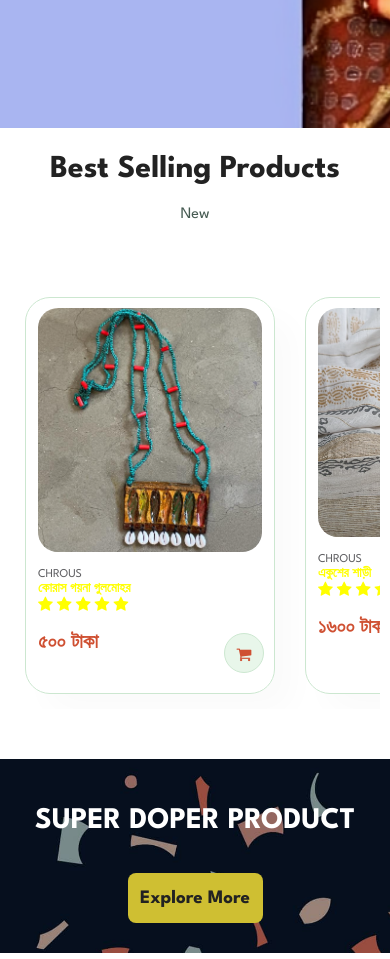
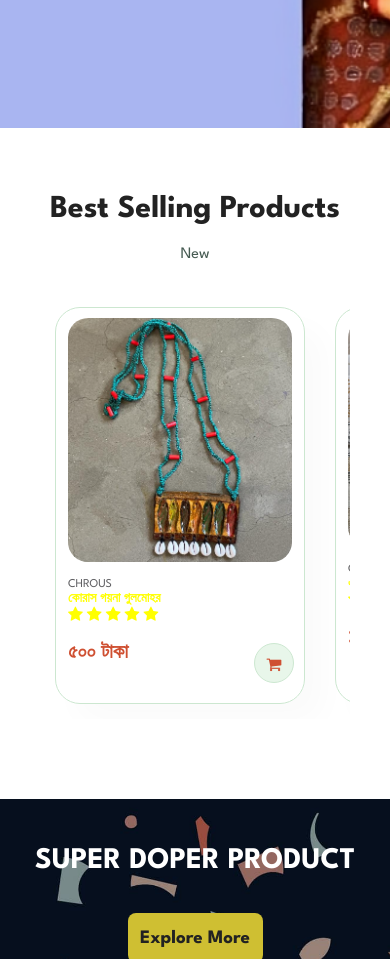
Before and after one commit to TM-EMTU/chrous, a plain HTML site: page index.html in a window 390 px wide. Shown: the part 680-1639 px from the top of the page. Drawn offline with Linux system fonts and the light colour scheme.

Commit message:
style.css

```diff
--- a/style.css
+++ b/style.css
@@ -419,12 +419,16 @@ p {
 
   #Product1 {
     padding: 10px;
+    margin-top: 40px;
   }
   #Product1 .pro .des {
     text-align: start;
     padding: 50px 10;
   }
-
+  #Product1 .pro-container {
+    display: flex;
+    margin: 30px;
+  }
   #Product1 .pro .cart {
     overflow: hidden;
     width: 40px;
```
